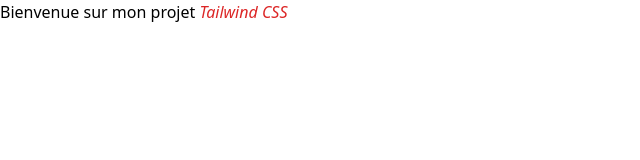
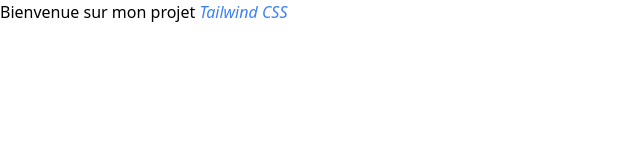
Before and after one commit to juliensl31/tailwindcss, a website: page src/index.html in a window 1280 px wide. Shown: the whole page, without its empty margins (0-640 px from the left). Drawn offline with Linux system fonts and the light colour scheme.

Commit message:
fixed package

```diff
--- a/package.json
+++ b/package.json
@@ -4,7 +4,7 @@
   "description": "",
   "main": "index.js",
   "scripts": {
-    "build:css": "tailwind build src/input.css -o src/output.css --watch"
+    "build:css": "tailwind -i src/input.css -o src/output.css --watch"
   },
   "repository": {
     "type": "git",
--- a/src/index.html
+++ b/src/index.html
@@ -9,7 +9,7 @@
 </head>
 
 <body>
-    <h1>Bienvenue sur mon projet <span class="classeSpeciale text-red-600">Tailwind CSS</span></h1>
+    <h1>Bienvenue sur mon projet <span class="classeSpeciale text-blue-500">Tailwind CSS</span></h1>
 
 </body>
 
```
Also changed, not shown: src/output.css.
